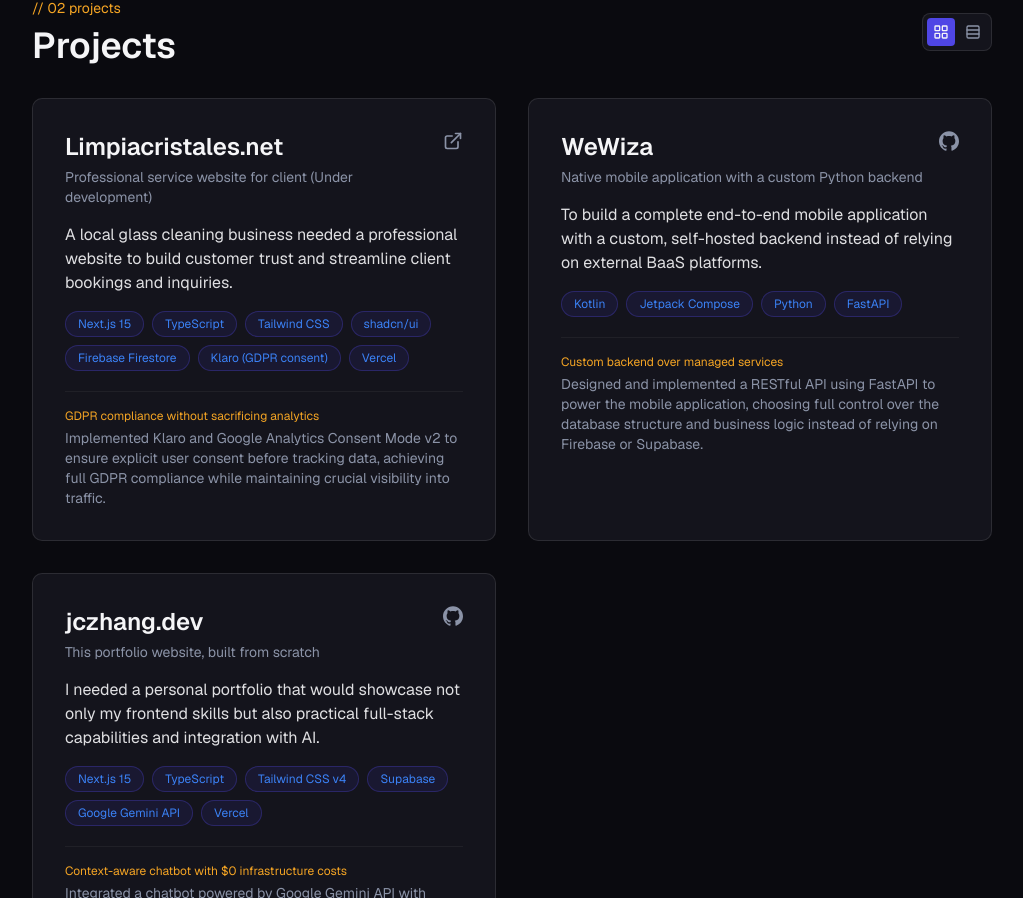
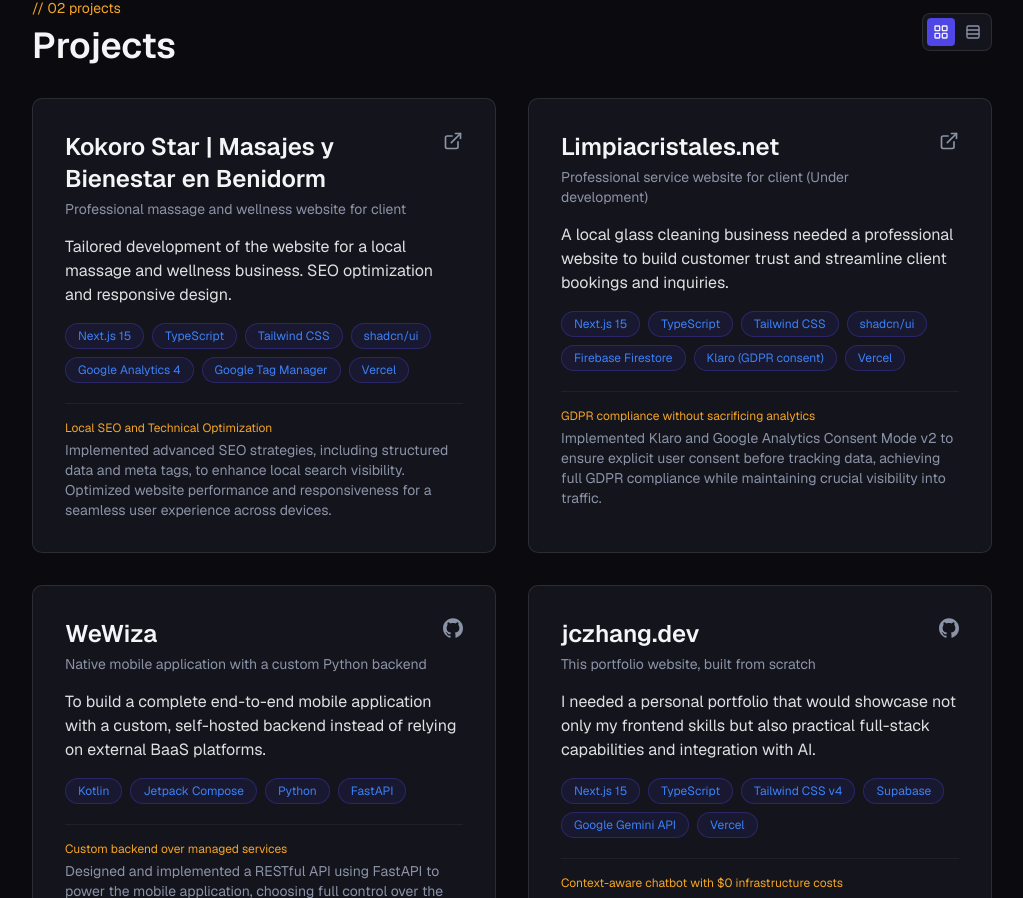
Before and after one commit to JiaChengZhang14/jczhang.dev, a Next.js app: page /en in a window 1280 px wide. Shown: the part 898-1796 px from the top of the page, without its empty margins (128-1151 px from the left). Built offline with nearby package versions, Linux system fonts and the light colour scheme.

Commit message:
Created a new Project and updated IA chat bot context

```diff
--- a/package.json
+++ b/package.json
@@ -14,7 +14,7 @@
     "class-variance-authority": "^0.7.1",
     "clsx": "^2.1.1",
     "lucide-react": "^1.24.0",
-    "next": "15.5.20",
+    "next": "^15.5.25",
     "next-intl": "^4.13.2",
     "react": "19.1.0",
     "react-dom": "19.1.0",
--- a/src/data/about-context.ts
+++ b/src/data/about-context.ts
@@ -13,6 +13,7 @@
 - Completed an internship at Airbus, where he developed an internal bussiness application with ABAP for SAP.
 
 FEATURED PROJECTS:
+- Kokoro Star: a professional massage and wellness website built with Next.js 15, TypeScript, Tailwind, shadcn/ui, Google Analytics 4, Google Tag Manager, and Vercel. It's live at https://kokorostar.com/
 - Aldebaran (limpiacristales.net): a professional services website built with Next.js 15, TypeScript, Tailwind, shadcn/ui, Firebase Firestore, and GDPR consent management with Klaro
 - WeWiza: a mobile app built with Kotlin and Jetpack Compose, with a Python/FastAPI backend
 - This portfolio itself: built with Next.js, TypeScript, Supabase, and a Gemini-powered chatbot
--- a/src/data/projects.ts
+++ b/src/data/projects.ts
@@ -2,6 +2,30 @@
 
 export const PROJECTS: Record<"en" | "es", Project[]> = {
     en: [
+        {
+            slug: "kokorostar",
+            title: "Kokoro Star | Masajes y Bienestar en Benidorm",
+            tagline: "Professional massage and wellness website for client ",
+            problem:
+                "Tailored development of the website for a local massage and wellness business. SEO optimization and responsive design.",
+            stack: [
+                "Next.js 15",
+                "TypeScript",
+                "Tailwind CSS",
+                "shadcn/ui",
+                "Google Analytics 4",
+                "Google Tag Manager",
+                "Vercel",
+            ],
+            challenge: {
+                title: "Local SEO and Technical Optimization",
+                description:
+                    "Implemented advanced SEO strategies, including structured data and meta tags, to enhance local search visibility. Optimized website performance and responsiveness for a seamless user experience across devices.",
+            },
+            image: "#",
+            liveUrl: "https://kokorostar.com/",
+            featured: true,
+        },
         {
             slug: "aldebaran",
             title: "Limpiacristales.net",
@@ -68,6 +92,30 @@
     ],
     es: [
         {
+            slug: "kokorostar",
+            title: "Kokoro Star | Masajes y Bienestar en Benidorm",
+            tagline: "Web de masajes y bienestar profesional para cliente",
+            problem:
+                "Desarrollo a medida de la web para un negocio local de masajes y bienestar. Optimización SEO y diseño responsive.",
+            stack: [
+                "Next.js 15",
+                "TypeScript",
+                "Tailwind CSS",
+                "shadcn/ui",
+                "Google Analytics 4",
+                "Google Tag Manager",
+                "Vercel",
+            ],
+            challenge: {
+                title: "SEO local y optimización técnica",
+                description:
+                    "Implementé estrategias avanzadas de SEO, incluyendo datos estructurados y metaetiquetas, para mejorar la visibilidad en búsquedas locales. Optimicé el rendimiento y la capacidad de respuesta del sitio web para una experiencia de usuario fluida en todos los dispositivos.",
+            },
+            image: "#",
+            liveUrl: "https://kokorostar.com/",
+            featured: true,
+        },
+        {
             slug: "aldebaran",
             title: "Limpiacristales.net",
             tagline: "Web de servicios profesionales para cliente (en desarrollo)",
```
Also changed, not shown: 1 other file (tests, documents, lock files or other folders).
